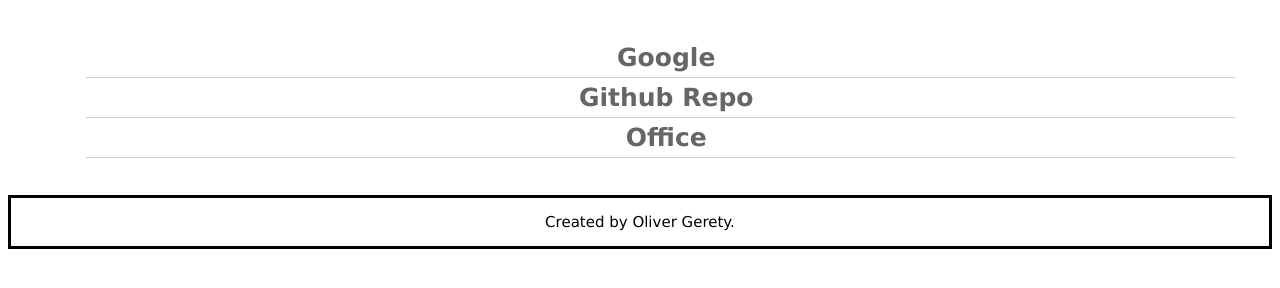
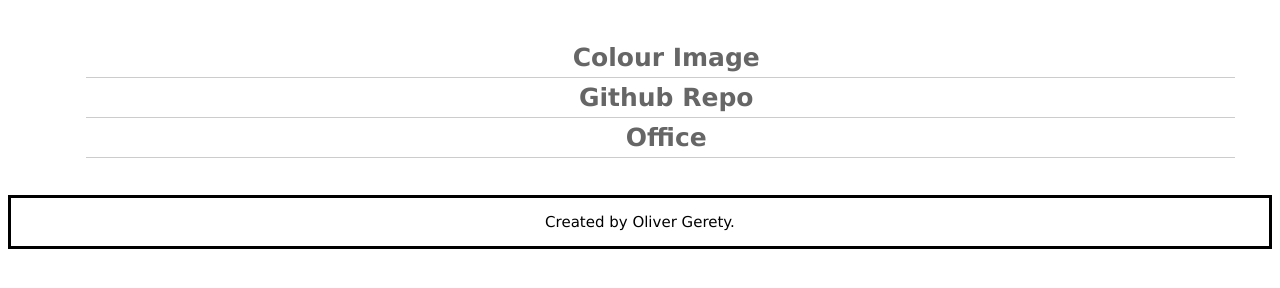
Before and after one commit to olivergerety/contactForm, a plain HTML site: page index.html in a window 1280 px wide. Drawn offline with Linux system fonts and the light colour scheme.

Commit message:
Update index.html

```diff
--- a/index.html
+++ b/index.html
@@ -7,7 +7,7 @@
 
 <body>
   <ul>
-    <li onclick="location.href='https://google.com';">Google</li>
+    <li onclick="location.href='https://gdenes.com/g/img/live';">Colour Image</li>
     <li onclick="location.href='https://github.com/olivergerety';">Github Repo</li>
     <li onclick="location.href='https://office.com';">Office</li>
   </ul>
```
